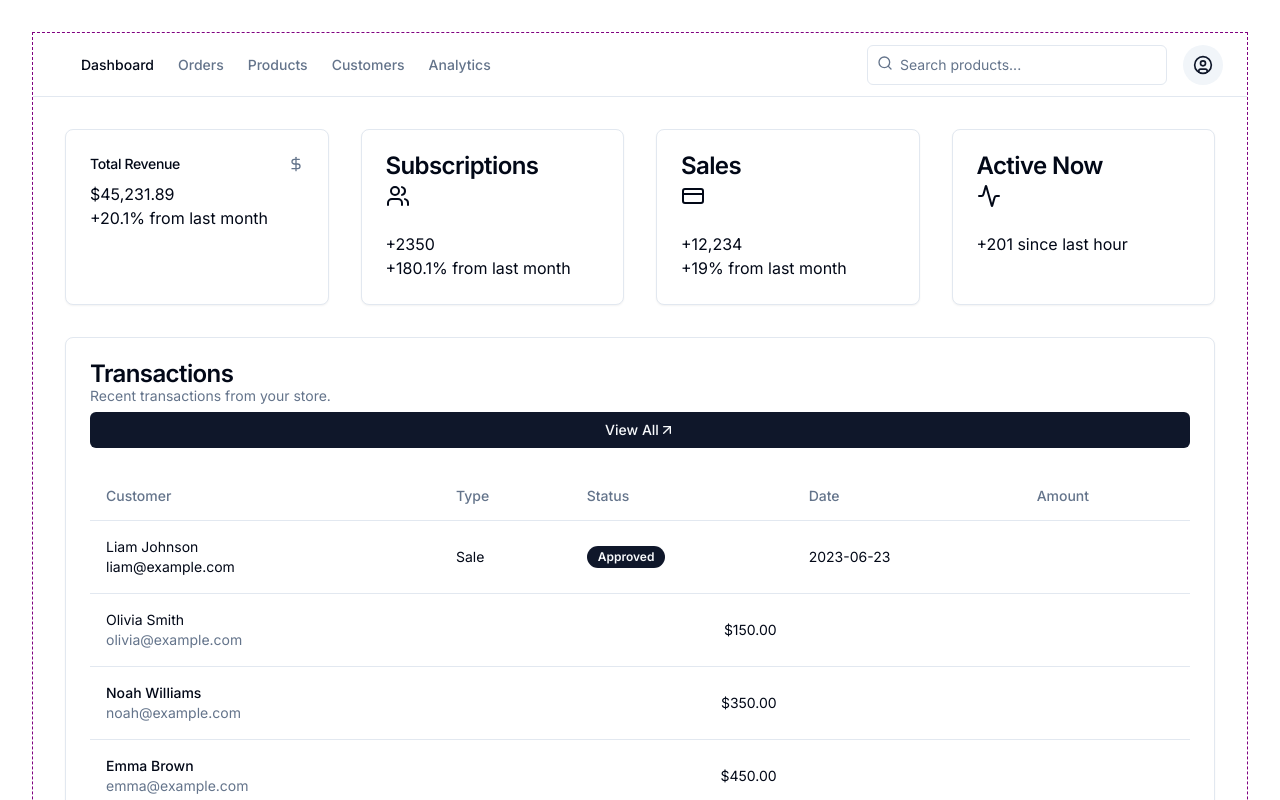
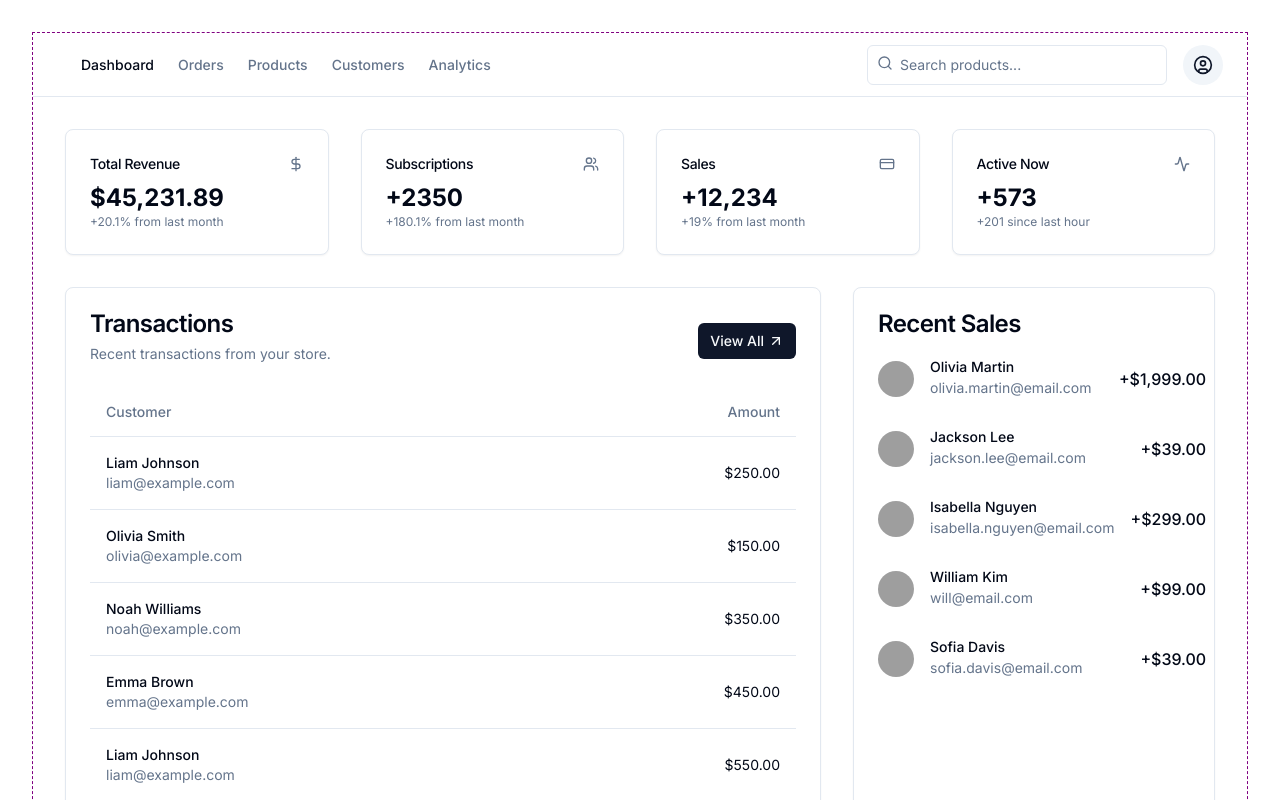
Before and after one commit to cesartheroman/install-frontend, a Next.js app: page /shad in a window 1280 px wide. Shown: the top 800 px of the page. Built offline with nearby package versions, Linux system fonts and the light colour scheme; grey boxes are pictures that could not be loaded.

Commit message:
fix: cleaned up code

```diff
--- a/src/app/shad/page.tsx
+++ b/src/app/shad/page.tsx
@@ -10,7 +10,6 @@ import {
   Search,
   Users,
 } from "lucide-react";
-
 import {
   Avatar,
   AvatarFallback,
@@ -54,7 +53,7 @@ const ShadDash = () => {
             className="flex items-center gap-2 text-lg font-semibold md:text-base"
           >
             <Package2 className="h-6 w-6" />
-            <span className="sr-only">Acme INC</span>
+            <span className="sr-only">Acme Inc</span>
           </Link>
           <Link
             href="#"
@@ -176,51 +175,61 @@ const ShadDash = () => {
               <DollarSign className="h-4 w-4 text-muted-foreground" />
             </CardHeader>
             <CardContent>
-              <div>$45,231.89</div>
-              <p>+20.1% from last month</p>
+              <div className="text-2xl font-bold">$45,231.89</div>
+              <p className="text-xs text-muted-foreground">
+                +20.1% from last month
+              </p>
             </CardContent>
           </Card>
           <Card x-chunk="dashboard-01-chunk-1">
-            <CardHeader>
-              <CardTitle>Subscriptions</CardTitle>
-              <Users />
+            <CardHeader className="flex flex-row items-center justify-between space-y-0 pb-2">
+              <CardTitle className="text-sm font-medium">
+                Subscriptions
+              </CardTitle>
+              <Users className="h-4 w-4 text-muted-foreground" />
             </CardHeader>
             <CardContent>
-              <div>+2350</div>
-              <p>+180.1% from last month</p>
+              <div className="text-2xl font-bold">+2350</div>
+              <p className="text-xs text-muted-foreground">
+                +180.1% from last month
+              </p>
             </CardContent>
           </Card>
           <Card x-chunk="dashboard-01-chunk-2">
-            <CardHeader>
-              <CardTitle>Sales</CardTitle>
-              <CreditCard />
+            <CardHeader className="flex flex-row items-center justify-between space-y-0 pb-2">
+              <CardTitle className="text-sm font-medium">Sales</CardTitle>
+              <CreditCard className="h-4 w-4 text-muted-foreground" />
             </CardHeader>
             <CardContent>
-              <div>+12,234</div>
-              <p>+19% from last month</p>
+              <div className="text-2xl font-bold">+12,234</div>
+              <p className="text-xs text-muted-foreground">
+                +19% from last month
+              </p>
             </CardContent>
           </Card>
           <Card x-chunk="dashboard-01-chunk-3">
-            <CardHeader>
-              <CardTitle>Active Now</CardTitle>
-              <Activity />
+            <CardHeader className="flex flex-row items-center justify-between space-y-0 pb-2">
+              <CardTitle className="text-sm font-medium">Active Now</CardTitle>
+              <Activity className="h-4 w-4 text-muted-foreground" />
             </CardHeader>
             <CardContent>
-              <div></div>
-              <p>+201 since last hour</p>
+              <div className="text-2xl font-bold">+573</div>
+              <p className="text-xs text-muted-foreground">
+                +201 since last hour
+              </p>
             </CardContent>
           </Card>
         </div>
-        <div>
-          <Card x-chunk="dashboard-01-chunk-4">
-            <CardHeader>
-              <div>
+        <div className="grid gap-4 md:gap-8 lg:grid-cols-2 xl:grid-cols-3">
+          <Card className="xl:col-span-2" x-chunk="dashboard-01-chunk-4">
+            <CardHeader className="flex flex-row items-center">
+              <div className="grid gap-2">
                 <CardTitle>Transactions</CardTitle>
                 <CardDescription>
                   Recent transactions from your store.
                 </CardDescription>
               </div>
-              <Button asChild size="sm">
+              <Button asChild size="sm" className="ml-auto gap-1">
                 <Link href="#">
                   View All
                   <ArrowUpRight className="h-4 w-4" />
@@ -232,27 +241,42 @@ const ShadDash = () => {
                 <TableHeader>
                   <TableRow>
                     <TableHead>Customer</TableHead>
-                    <TableHead>Type</TableHead>
-                    <TableHead>Status</TableHead>
-                    <TableHead>Date</TableHead>
-                    <TableHead>Amount</TableHead>
+                    <TableHead className="hidden xl:table-column">
+                      Type
+                    </TableHead>
+                    <TableHead className="hidden xl:table-column">
+                      Status
+                    </TableHead>
+                    <TableHead className="hidden xl:table-column">
+                      Date
+                    </TableHead>
+                    <TableHead className="text-right">Amount</TableHead>
                   </TableRow>
                 </TableHeader>
                 <TableBody>
                   <TableRow>
                     <TableCell>
-                      <div>Liam Johnson</div>
-                      <div>liam@example.com</div>
+                      <div className="font-medium">Liam Johnson</div>
+                      <div className="hidden text-sm text-muted-foreground md:inline">
+                        liam@example.com
+                      </div>
                     </TableCell>
-                    <TableCell>Sale</TableCell>
-                    <TableCell>
-                      <Badge>Approved</Badge>
+                    <TableCell className="hidden xl:table-column">
+                      Sale
                     </TableCell>
-                    <TableCell>2023-06-23</TableCell>
+                    <TableCell className="hidden xl:table-column">
+                      <Badge className="text-xs" variant="outline">
+                        Approved
+                      </Badge>
+                    </TableCell>
+                    <TableCell className="hidden md:table-cell lg:hidden xl:table-column">
+                      2023-06-23
+                    </TableCell>
+                    <TableCell className="text-right">$250.00</TableCell>
                   </TableRow>
                   <TableRow>
                     <TableCell>
-                      <div>Olivia Smith</div>
+                      <div className="font-medium">Olivia Smith</div>
                       <div className="hidden text-sm text-muted-foreground md:inline">
                         olivia@example.com
                       </div>
```
